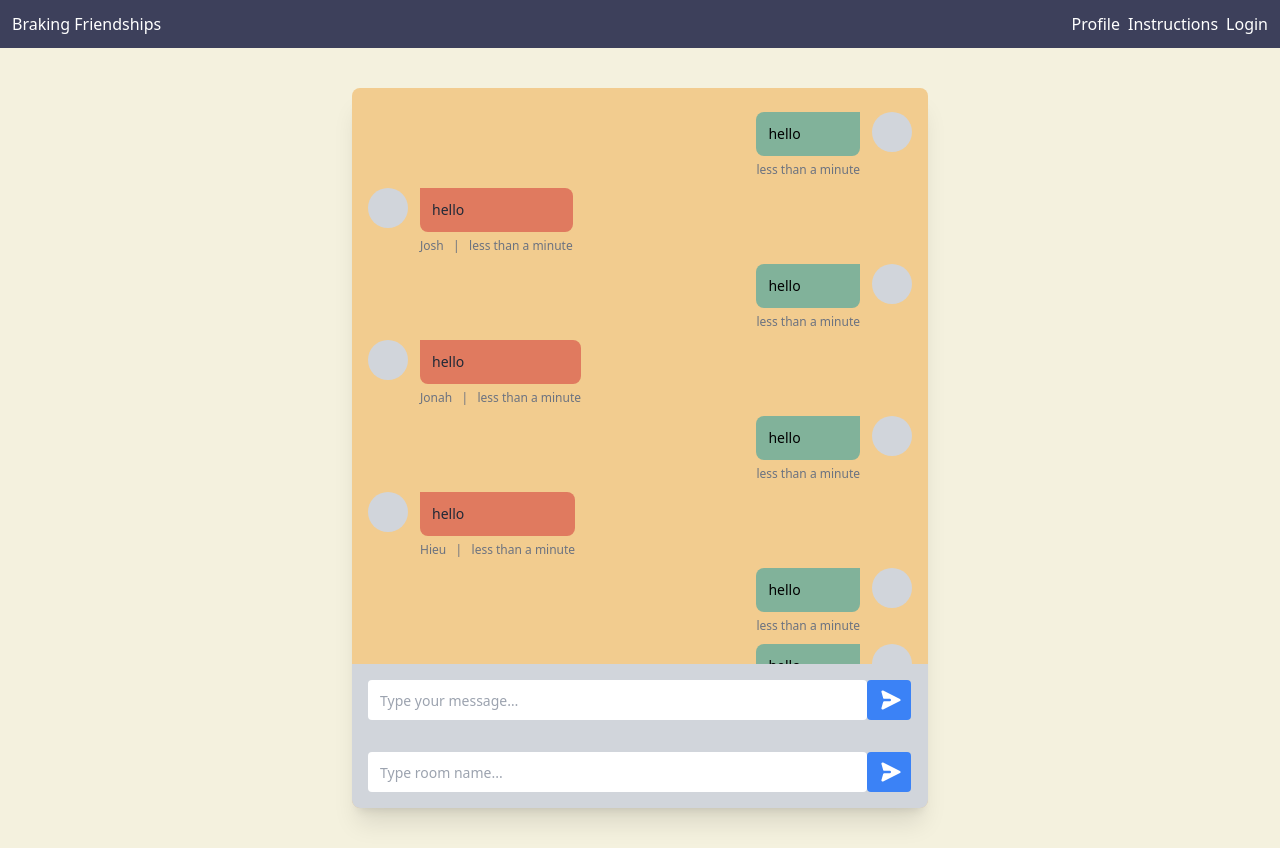
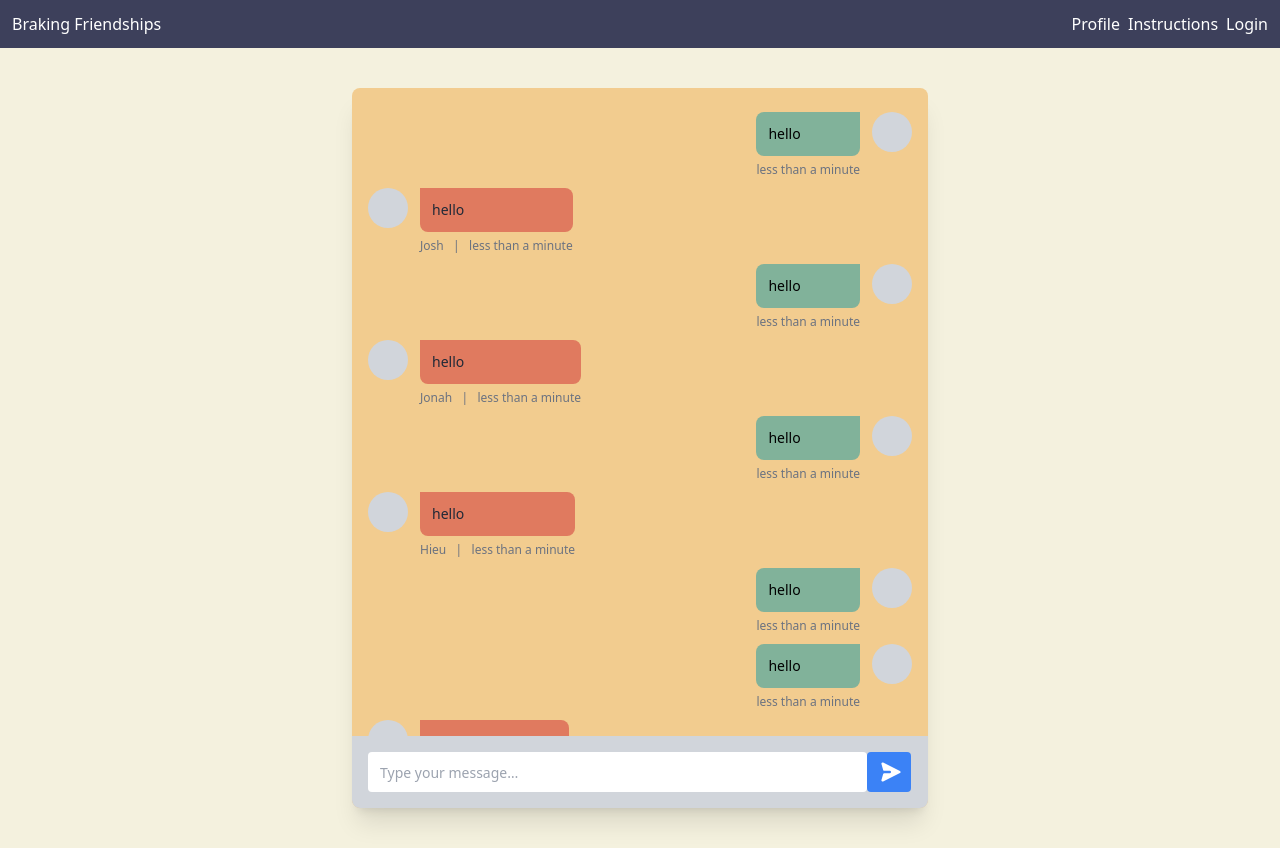
Before and after one commit to Braking-Friendships/blueocean, a React (Create React App) app in the folder client/: page /chat in a window 1280 px wide. Built offline with nearby package versions, Linux system fonts and the light colour scheme; no server answers.

Commit message:
cleaned up ready to push

```diff
--- a/client/src/App.js
+++ b/client/src/App.js
@@ -10,7 +10,7 @@ import ForgotPassword from './components/Login/ForgotPassword';
 import NavBar from './components/landingPageComponents/NavBar';
 import LandingPage from './components/landingPageComponents/LandingPage';
 import UserProfile from './components/profile/UserProfile';
-import Chat from './components/ChatComponents/Chat.js';
+import Chat from './components/ChatComponents/Chat';
 
 
 const socket = io('http://localhost:5001');
--- a/client/src/components/ChatComponents/Chat.js
+++ b/client/src/components/ChatComponents/Chat.js
@@ -36,122 +36,14 @@ const Chat = (props) => {
               ))}
             </div>
           </div>
-
-          {/* response bubble -----------------------
-          <div class="flex w-full mt-2 space-x-3 max-w-xs">
-            profile bubble ---
-            <div class="flex-shrink-0 h-10 w-10 rounded-full bg-gray-300"></div>
-            <div>
-              chat bubble -----
-              <div class="bg-[#E07A5F] p-3 rounded-r-lg rounded-bl-lg">
-                <p class="text-sm">Lorem ipsum dolor sit amet, consectetur adipiscing elit.</p>
-              </div>
-              <span class="text-xs text-gray-500 leading-none">2 min ago</span>
-            </div>
-          </div>
-
-          my bubble -----------------------
-          <div class="flex w-full mt-2 space-x-3 max-w-xs ml-auto justify-end">
-            <div>
-              <div class="bg-[#81B29A] text-black p-3 rounded-l-lg rounded-br-lg">
-                <p class="text-sm">Lorem ipsum dolor sit amet, consectetur adipiscing elit, sed do eiusmod.</p>
-              </div>
-              <span class="text-xs text-gray-500 leading-none">2 min ago</span>
-            </div>
-            <div class="flex-shrink-0 h-10 w-10 rounded-full bg-gray-300"></div>
-          </div>
-          my bubble -----------------------
-          <div class="flex w-full mt-2 space-x-3 max-w-xs ml-auto justify-end">
-            <div>
-              <div class="bg-[#81B29A] text-black p-3 rounded-l-lg rounded-br-lg">
-                <p class="text-sm">Lorem ipsum dolor sit amet.</p>
-              </div>
-              <span class="text-xs text-gray-500 leading-none">2 min ago</span>
-            </div>
-            <div class="flex-shrink-0 h-10 w-10 rounded-full bg-gray-300"></div>
-          </div>
-
-          response bubble -----------------------
-          <div class="flex w-full mt-2 space-x-3 max-w-xs">
-            <div class="flex-shrink-0 h-10 w-10 rounded-full bg-gray-300"></div>
-            <div>
-              <div class="bg-[#E07A5F] p-3 rounded-r-lg rounded-bl-lg">
-                <p class="text-sm">Lorem ipsum dolor sit amet, consectetur adipiscing elit, sed do eiusmod tempor incididunt ut labore et dolore magna aliqua. </p>
-              </div>
-              <span class="text-xs text-gray-500 leading-none">2 min ago</span>
-            </div>
-          </div>
-
-          my bubble -----------------------
-          <div class="flex w-full mt-2 space-x-3 max-w-xs ml-auto justify-end">
-            <div>
-              <div class="bg-[#81B29A] text-black p-3 rounded-l-lg rounded-br-lg">
-                <p class="text-sm">Lorem ipsum dolor sit amet, consectetur adipiscing elit, sed do eiusmod tempor incididunt ut labore et dolore magna aliqua. </p>
-              </div>
-              <span class="text-xs text-gray-500 leading-none">2 min ago</span>
-            </div>
-            <div class="flex-shrink-0 h-10 w-10 rounded-full bg-gray-300"></div>
-          </div>
-          my bubble -----------------------
-          <div class="flex w-full mt-2 space-x-3 max-w-xs ml-auto justify-end">
-            <div>
-              <div class="bg-[#81B29A] text-black p-3 rounded-l-lg rounded-br-lg">
-                <p class="text-sm">Lorem ipsum dolor sit amet, consectetur adipiscing elit, sed do eiusmod tempor incididunt.</p>
-              </div>
-              <span class="text-xs text-gray-500 leading-none">2 min ago</span>
-            </div>
-            <div class="flex-shrink-0 h-10 w-10 rounded-full bg-gray-300"></div>
-          </div>
-          my bubble -----------------------
-          <div class="flex w-full mt-2 space-x-3 max-w-xs ml-auto justify-end">
-            <div>
-              <div class="bg-[#81B29A] text-black p-3 rounded-l-lg rounded-br-lg">
-                <p class="text-sm">Lorem ipsum dolor sit amet.</p>
-              </div>
-              <span class="text-xs text-gray-500 leading-none">2 min ago</span>
-            </div>
-            <div class="flex-shrink-0 h-10 w-10 rounded-full bg-gray-300"></div>
-          </div>
-
-          response bubble -----------------------
-          <div class="flex w-full mt-2 space-x-3 max-w-xs">
-            <div class="flex-shrink-0 h-10 w-10 rounded-full bg-gray-300"></div>
-            <div>
-              <div class="bg-[#E07A5F] p-3 rounded-r-lg rounded-bl-lg">
-                <p class="text-sm">Lorem ipsum dolor sit amet, consectetur adipiscing elit, sed do eiusmod tempor incididunt ut labore et dolore magna aliqua. </p>
-              </div>
-              <span class="text-xs text-gray-500 leading-none">2 min ago</span>
-            </div>
-          </div>
-
-          my bubble -----------------------
-          <div class="flex w-full mt-2 space-x-3 max-w-xs ml-auto justify-end">
-            <div>
-              <div class="bg-[#81B29A] text-black p-3 rounded-l-lg rounded-br-lg">
-                <p class="text-sm">Lorem ipsum dolor sit.</p>
-              </div>
-              <span class="text-xs text-gray-500 leading-none">2 min ago</span>
-            </div>
-            <div class="flex-shrink-0 h-10 w-10 rounded-full bg-gray-300"></div>
-          </div> */}
         </div>
-
 
         {/* type your message bar --------------------- */}
         <form className="bg-gray-300 p-4 flex items-start" onSubmit={(e) => {
           e.preventDefault();
-          console.log(e.target.msg.value, 'wow')
           handleMsgSubmit(e.target.msg.value);
         }}>
           <input className="flex-row items-center h-10 w-11/12 rounded px-3 text-sm" type="text" name='msg' placeholder="Type your message…"></input>
-          <button type='submit' className="bg-blue-500 hover:bg-blue-700 text-white font-bold py-2 px-2 rounded">
-            <svg xmlns="http://www.w3.org/2000/svg" viewBox="0 0 20 20" fill="currentColor" className="h-6 w-6 ml-1 transform rotate-90">
-              <path d="M10.894 2.553a1 1 0 00-1.788 0l-7 14a1 1 0 001.169 1.409l5-1.429A1 1 0 009 15.571V11a1 1 0 112 0v4.571a1 1 0 00.725.962l5 1.428a1 1 0 001.17-1.408l-7-14z"></path>
-            </svg>
-          </button>
-        </form>
-        <form className="bg-gray-300 p-4 flex items-start">
-          <input className="flex-row items-center h-10 w-11/12 rounded px-3 text-sm" type="text" placeholder="Type room name..."></input>
           <button type='submit' className="bg-blue-500 hover:bg-blue-700 text-white font-bold py-2 px-2 rounded">
             <svg xmlns="http://www.w3.org/2000/svg" viewBox="0 0 20 20" fill="currentColor" className="h-6 w-6 ml-1 transform rotate-90">
               <path d="M10.894 2.553a1 1 0 00-1.788 0l-7 14a1 1 0 001.169 1.409l5-1.429A1 1 0 009 15.571V11a1 1 0 112 0v4.571a1 1 0 00.725.962l5 1.428a1 1 0 001.17-1.408l-7-14z"></path>
--- a/client/src/components/ChatComponents/ChatEntry.js
+++ b/client/src/components/ChatComponents/ChatEntry.js
@@ -14,8 +14,6 @@ const ChatEntry = (props) => {
             <p className="text-sm">{`${props.mess.message}`}</p>
           </div>
           <span className="text-xs text-gray-500 leading-none">{`${formatDistanceToNow(parseISO(props.mess.date))}`}</span>
-          {/* <span className="text-xs text-gray-500 leading-none">{`${formatDistanceToNow(parseISO(props.mess.date))}`}  &nbsp;&nbsp;|&nbsp;&nbsp; </span>
-          <span className="text-xs text-gray-500 leading-none">{`${props.mess.username}`}</span> */}
         </div>
         <div className="flex-shrink-0 h-10 w-10 rounded-full bg-gray-300"></div>
       </div> :
```
